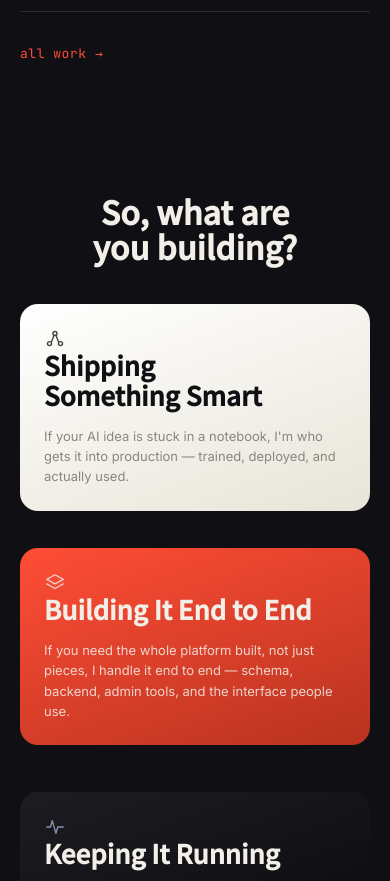
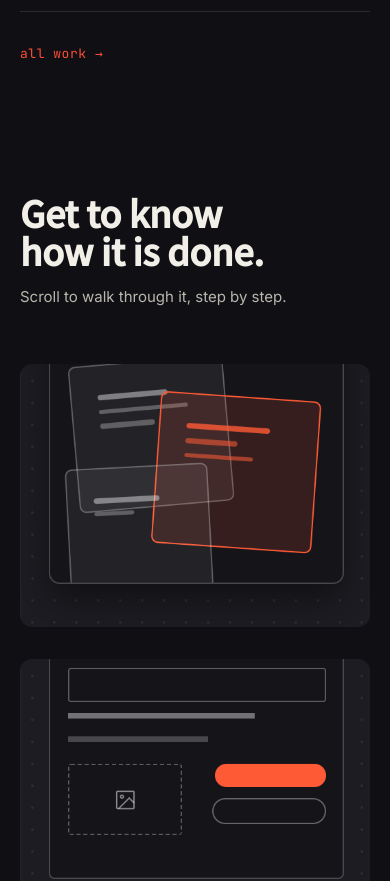
Before and after one commit to emyeeeel/emyeeeel-portfolio, a React (Vite) app: page / in a window 390 px wide. Shown: the part 1860-2741 px from the top of the page. Built offline with nearby package versions, Linux system fonts and the light colour scheme; a web font is replaced by a local one.

Commit message:
added process reveal

```diff
--- /dev/null
+++ b/src/components/ProcessReveal.css
@@ -0,0 +1,147 @@
+.process-reveal {
+  position: relative;
+  background: var(--ink);
+}
+
+.process-reveal__sticky {
+  padding: 96px 0;
+}
+
+/* Desktop: the section is scrolled through over several viewport
+   heights while the sticky wrapper (holding the heading) stays pinned
+   in place the whole time; the reel of images travels past it. */
+@media (min-width: 901px) {
+  .process-reveal {
+    height: 320vh;
+  }
+
+  .process-reveal__sticky {
+    position: sticky;
+    top: 0;
+    height: 100vh;
+    overflow: hidden;
+  }
+}
+
+.process-reveal__inner {
+  position: relative;
+  height: 100%;
+  display: flex;
+  flex-direction: column;
+  justify-content: flex-end;
+}
+
+.process-reveal__header {
+  position: relative;
+  z-index: 2;
+  display: flex;
+  align-items: flex-end;
+  justify-content: space-between;
+  gap: 40px;
+}
+
+.process-reveal__heading {
+  font-family: var(--font-display);
+  font-weight: 800;
+  font-size: clamp(36px, 7vw, 96px);
+  line-height: 1.05;
+  letter-spacing: -0.01em;
+  color: var(--bone);
+  margin: 0;
+  max-width: 820px;
+  text-wrap: balance;
+}
+
+.process-reveal__caption {
+  font-family: var(--font-body);
+  font-size: 15px;
+  line-height: 1.5;
+  color: var(--body-on-ink);
+  max-width: 220px;
+  text-align: right;
+  flex-shrink: 0;
+  margin: 0 0 8px;
+}
+
+/* The reel: each frame is absolutely positioned at its own horizontal
+   slot (see the inline `left`), with top/left math anchoring it to the
+   vertical center of the sticky viewport — the JS-driven transform then
+   carries it up from below to above that center point as the user
+   scrolls, per its own slice of the overall progress. */
+.process-reveal__reel {
+  position: absolute;
+  inset: 0;
+  z-index: 1;
+}
+
+.process-reveal__frame {
+  position: absolute;
+  top: 50%;
+  width: 420px;
+  max-width: 60vw;
+  aspect-ratio: 4 / 3;
+  border-radius: 12px;
+  overflow: hidden;
+  will-change: transform, opacity;
+}
+
+.process-reveal__media {
+  width: 100%;
+  height: 100%;
+  object-fit: cover;
+}
+
+.process-reveal__placeholder {
+  width: 100%;
+  height: 100%;
+  display: flex;
+  align-items: center;
+  justify-content: center;
+  padding: 24px;
+  border: 1px dashed var(--ink-dashed);
+  color: var(--body-on-ink);
+  font-family: var(--font-mono);
+  font-size: 13px;
+  text-align: center;
+  background: var(--ink);
+}
+
+/* Below the desktop breakpoint, and under reduced motion, the pin/reel
+   mechanic is dropped entirely: the images just stack normally in flow,
+   fully visible, with no scroll-linked position or opacity (the inline
+   styles the JS would otherwise set are skipped in both cases — see
+   ProcessReveal.jsx). */
+@media (max-width: 900px), (prefers-reduced-motion: reduce) {
+  .process-reveal__sticky {
+    padding: 64px 0;
+  }
+
+  .process-reveal__header {
+    flex-direction: column;
+    align-items: flex-start;
+    gap: 16px;
+  }
+
+  .process-reveal__caption {
+    text-align: left;
+    max-width: none;
+  }
+
+  .process-reveal__inner {
+    height: auto;
+  }
+
+  .process-reveal__reel {
+    position: static;
+    display: flex;
+    flex-direction: column;
+    gap: 32px;
+    margin-top: 48px;
+  }
+
+  .process-reveal__frame {
+    position: static;
+    width: 100%;
+    max-width: none;
+  }
+}
--- /dev/null
+++ b/src/components/ProcessReveal.jsx
@@ -0,0 +1,119 @@
+import { useEffect, useRef } from "react";
+import Reveal from "./Reveal.jsx";
+import useReducedMotion from "../hooks/useReducedMotion.js";
+import processSteps from "../data/process.js";
+import "./ProcessReveal.css";
+
+// Horizontal placement per image, so they don't all stack in the exact
+// same spot as they travel through — mirrors the reference's varied
+// positions (roughly centered, then shifted right, left, right).
+const POSITIONS = ["50%", "64%", "36%", "60%"];
+
+// Each image gets its own slice of the overall 0-1 scroll progress to
+// travel through — evenly spaced but wider than a plain 1/4 split, so
+// neighboring slices overlap a bit at the handoff (one image is still
+// finishing its exit while the next has already started entering)
+// instead of a hard cut between them.
+const SLOT_WIDTH = 0.4;
+
+function ProcessReveal() {
+  const reducedMotion = useReducedMotion();
+  const sectionRef = useRef(null);
+  const imageRefs = useRef([]);
+  imageRefs.current = [];
+
+  useEffect(() => {
+    const section = sectionRef.current;
+    if (!section) return;
+
+    // Below the desktop breakpoint (and under reduced motion) the reel
+    // mechanic is disabled entirely in CSS (see ProcessReveal.css), so
+    // there's nothing for this scroll-driven positioning to do.
+    if (reducedMotion || window.innerWidth <= 900) return;
+
+    const count = processSteps.length;
+    const slotStep = count > 1 ? (1 - SLOT_WIDTH) / (count - 1) : 0;
+
+    function applyProgress(progress) {
+      imageRefs.current.forEach((el, i) => {
+        if (!el) return;
+        const start = i * slotStep;
+        const local = Math.min(1, Math.max(0, (progress - start) / SLOT_WIDTH));
+
+        const travelVh = 130;
+        const y = (0.5 - local) * travelVh;
+        const fadeIn = Math.min(1, local / 0.15);
+        const fadeOut = Math.min(1, (1 - local) / 0.15);
+        const opacity = Math.max(0, Math.min(fadeIn, fadeOut));
+
+        el.style.transform = `translate(-50%, ${y.toFixed(2)}vh)`;
+        el.style.opacity = opacity.toFixed(3);
+      });
+    }
+
+    let rafId = null;
+
+    function updateProgress() {
+      rafId = null;
+      const rect = section.getBoundingClientRect();
+      const vh = window.innerHeight;
+      const scrollable = Math.max(rect.height - vh, 1);
+      const raw = -rect.top / scrollable;
+      const progress = Math.min(1, Math.max(0, raw));
+      applyProgress(progress);
+    }
+
+    function onScroll() {
+      if (rafId == null) {
+        rafId = requestAnimationFrame(updateProgress);
+      }
+    }
+
+    updateProgress();
+    window.addEventListener("scroll", onScroll, { passive: true });
+    window.addEventListener("resize", onScroll);
+    return () => {
+      window.removeEventListener("scroll", onScroll);
+      window.removeEventListener("resize", onScroll);
+      if (rafId != null) cancelAnimationFrame(rafId);
+    };
+  }, [reducedMotion]);
+
+  return (
+    <section id="process" className="process-reveal" ref={sectionRef}>
+      <div className="process-reveal__sticky">
+        <div className="wrap process-reveal__inner">
+          <div className="process-reveal__header">
+            <Reveal as="h2" className="process-reveal__heading">
+              Get to know how it is done.
+            </Reveal>
+            <p className="process-reveal__caption">Scroll to walk through it, step by step.</p>
+          </div>
+
+          <div className="process-reveal__reel">
+            {processSteps.map((step, i) => (
+              <div
+                key={step.number}
+                className="process-reveal__frame"
+                style={{ left: POSITIONS[i % POSITIONS.length] }}
+                ref={(node) => {
+                  imageRefs.current[i] = node;
+                }}
+              >
+                {step.image ? (
+                  <img className="process-reveal__media" src={step.image} alt={step.imageAlt} />
+                ) : (
+                  <div className="process-reveal__placeholder">
+                    <span>{step.placeholderLabel ?? step.title}</span>
+                  </div>
+                )}
+              </div>
+            ))}
+          </div>
+        </div>
+      </div>
+    </section>
+  );
+}
+
+export default ProcessReveal;
--- a/src/pages/Home.jsx
+++ b/src/pages/Home.jsx
@@ -5,7 +5,7 @@ import WorkTransition from "../components/WorkTransition.jsx";
 import ServicesJourney from "../components/ServicesJourney.jsx";
 import WorkIndex from "../components/WorkIndex.jsx";
 import AboutInteractive from "../components/AboutInteractive.jsx";
-import Process from "../components/Process.jsx";
+import ProcessReveal from "../components/ProcessReveal.jsx";
 
 function Home() {
   useEffect(() => {
@@ -18,9 +18,9 @@ function Home() {
       <Marquee />
       <WorkTransition />
       <WorkIndex />
+      <ProcessReveal />
       <ServicesJourney />
       <AboutInteractive />
-      <Process />
     </>
   );
 }
```
